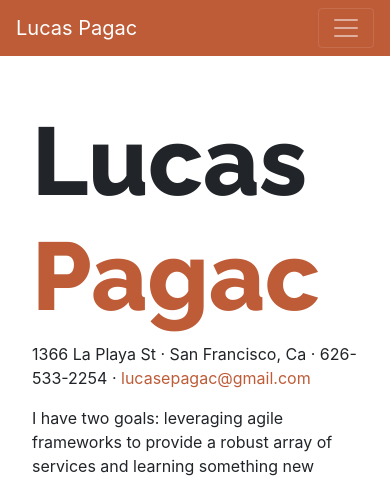
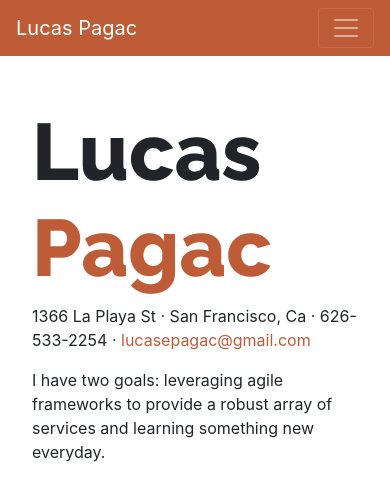
Before and after one commit to lpagac/lpagac, a plain HTML site: page index.html in a window 390 px wide. Shown: the top 477 px of the page. Drawn offline with nearby package versions, Linux system fonts and the light colour scheme.

Commit message:
Update style.css

```diff
--- a/css/style.css
+++ b/css/style.css
@@ -8,19 +8,25 @@ h2, h3, h4, h5, h6 {
 }
 
 section#about .about-content h1 {
-    font-size: 8rem;
+    font-size: 7rem;
     font-family: 'Raleway', sans-serif;
 }
 
 @media (max-width: 768px) {
     section#about .about-content h1 {
-        font-size: 6rem;
+        font-size: 5rem;
     }
 }
 
 div.content section h2 {
     font-size: 4rem;
     font-family: 'Raleway', sans-serif;
+}
+
+@media (max-width: 768px) {
+    body.content section h2 {
+        font-size: 3rem;
+    }
 }
 
 h3 {
```
